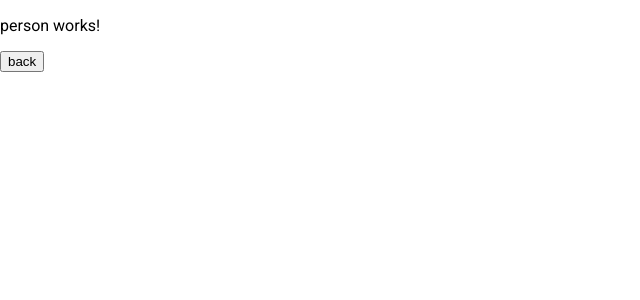
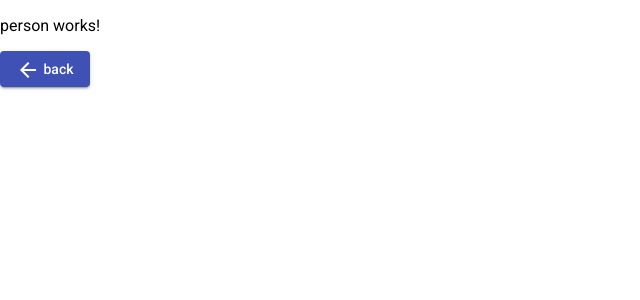
Before and after one commit to lucasalvess96/angular-estudos, an Angular app: page /person-information in a window 1280 px wide. Shown: the top 300 px of the page, without its empty margins (0-640 px from the left). Built offline with nearby package versions, Linux system fonts and the light colour scheme.

Commit message:
fix: ajustes nas configurações das rotas

```diff
--- a/src/app/app-routing.module.ts
+++ b/src/app/app-routing.module.ts
@@ -9,6 +9,7 @@ const routes: Routes = [
   {
     path: 'person',
     loadChildren: () => import('./features/person/person.module').then((m) => m.PersonModule),
+    data: { preload: true },
   },
   {
     path: '',
--- a/src/app/features/page-not-found/page-not-found-routing.module.ts
+++ b/src/app/features/page-not-found/page-not-found-routing.module.ts
@@ -4,7 +4,7 @@ import { PageNotFoundComponent } from './pages/page-not-found/page-not-found.com
 
 const routes: Routes = [
   {
-    path: 'pageNotFound404',
+    path: '**',
     component: PageNotFoundComponent,
   },
 ];
--- a/src/app/features/page-not-found/pages/page-not-found/page-not-found.component.html
+++ b/src/app/features/page-not-found/pages/page-not-found/page-not-found.component.html
@@ -1,3 +1,3 @@
-<p>page-not-found works!</p>
+<p>ERRO 404: page not found!</p>
 
 <button type="button" routerLink="" routerLinkActive="active" ariaCurrentWhenActive="page">Início</button>
--- a/src/app/features/person/pages/person/person.component.html
+++ b/src/app/features/person/pages/person/person.component.html
@@ -1,3 +1,6 @@
 <p>person works!</p>
 
-<button type="button" routerLink="" routerLinkActive="active" ariaCurrentWhenActive="page">back</button>
+<button routerLink="" routerLinkActive="active" ariaCurrentWhenActive="page" mat-raised-button color="primary">
+  <mat-icon>arrow_back</mat-icon>
+  back
+</button>
--- a/src/app/shared/shared.module.ts
+++ b/src/app/shared/shared.module.ts
@@ -5,5 +5,6 @@ import { AngularMaterialModule } from './angular-material/angular-material.modul
 @NgModule({
   declarations: [],
   imports: [CommonModule, AngularMaterialModule],
+  exports: [AngularMaterialModule],
 })
 export class SharedModule {}
```
Also changed, not shown: src/app/features/person/person.module.ts (+6 -11 lines).
